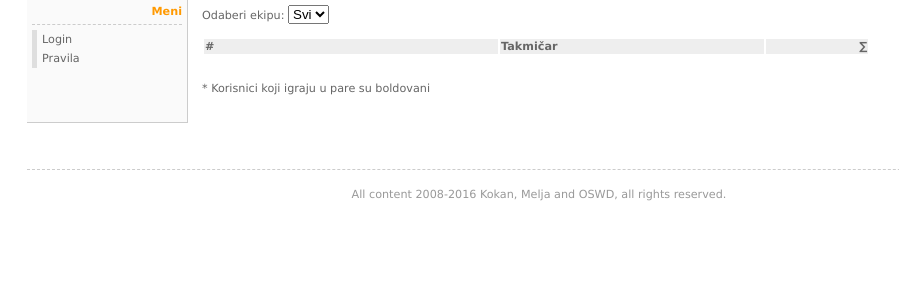
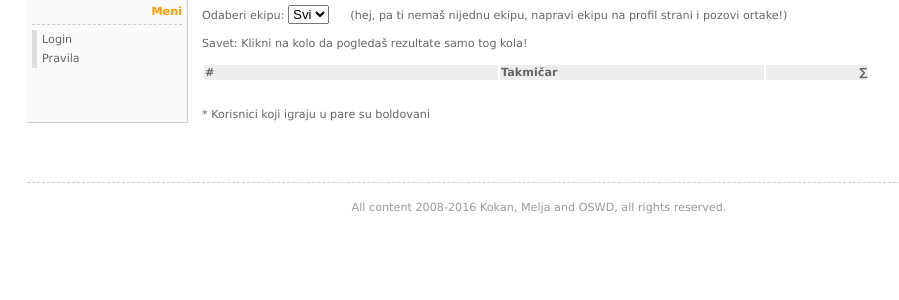
Before and after one commit to stalker314314/nasa_mala_kladionica, a Django app: template nmkapp/templates/standings.html in a window 1280 px wide. Shown: the part 156-456 px from the top of the page, without its empty margins (101-1000 px from the left). Run offline with Django 3.2, Linux system fonts and the light colour scheme; the template is opened without the code that fills it, so the values that code supplies are empty; parts of the project's set-up code (start-up, migrations or seed data) failed here and were passed over.

Commit message:
usability

```diff
--- a/nmkapp/templates/roundstandings.html
+++ b/nmkapp/templates/roundstandings.html
@@ -36,6 +36,10 @@
 		{% endif %}
 	{% endfor %}
 </select>
+{% if groups %}
+{% else %}
+&nbsp;&nbsp;&nbsp;&nbsp;&nbsp;(hej, pa ti nemaš nijednu ekipu, napravi ekipu na <a href="/profile">profil</a> strani i pozovi ortake!)
+{% endif %}
 <br/>
 <br/>
 
--- a/nmkapp/templates/standings.html
+++ b/nmkapp/templates/standings.html
@@ -28,7 +28,14 @@
 		{% endif %}
 	{% endfor %}
 </select>
+{% if groups %}
+{% else %}
+&nbsp;&nbsp;&nbsp;&nbsp;&nbsp;(hej, pa ti nemaš nijednu ekipu, napravi ekipu na <a href="/profile">profil</a> strani i pozovi ortake!)
+{% endif %}
 <br/>
+<br/>
+
+<div>Savet: Klikni na kolo da pogledaš rezultate samo tog kola!</div>
 <br/>
 
 <table class="sortable mediumtable">
```
